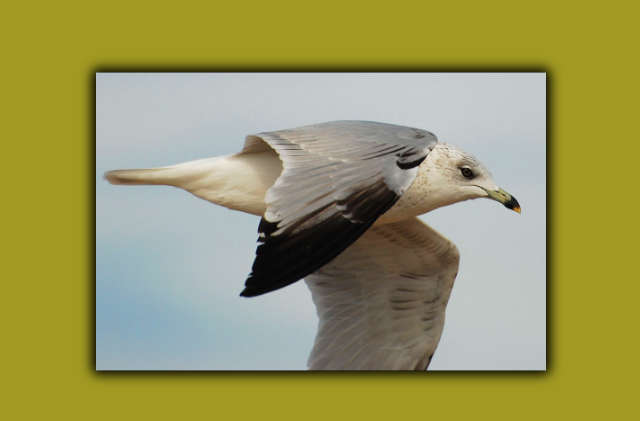
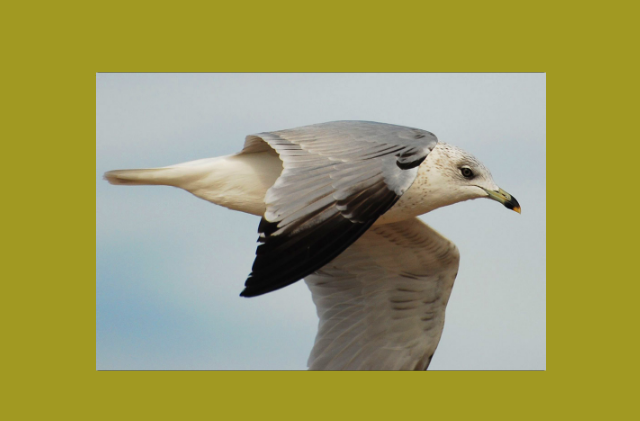
Before and after one commit to kiplog/refactoring-css-lesson, a plain HTML site: page index.html in a window 1280 px wide. Shown: the part 179-600 px from the top of the page, without its empty margins (319-959 px from the left). Drawn offline with Linux system fonts and the light colour scheme.

Commit message:
initial local commit

```diff
--- a/styles.scss
+++ b/scss/styles.scss
@@ -18,15 +18,16 @@ body {
   height: 331px;
   border-radius: 3px;
   background: #000;
-  box-shadow: 0 0 13px 5px rgba(0, 0, 0, 1);
+  box-shadow: 0 0 0px 0px rgba(0, 0, 0, 0.6);
 
   transform: scale(0.9);
-  transition: transform 0.4s ease-out;
+  transition: transform 0.4s ease-out, box-shadow 0.4s ease-out;
 
   cursor: pointer;
 
   &:hover {
     transform: scale(1);
+    box-shadow: 0 8px 12px 0px rgba(0, 0, 0, 0.6);
   }
 
   img {
```
Also changed, not shown: css/styles.css, 2 other files.
